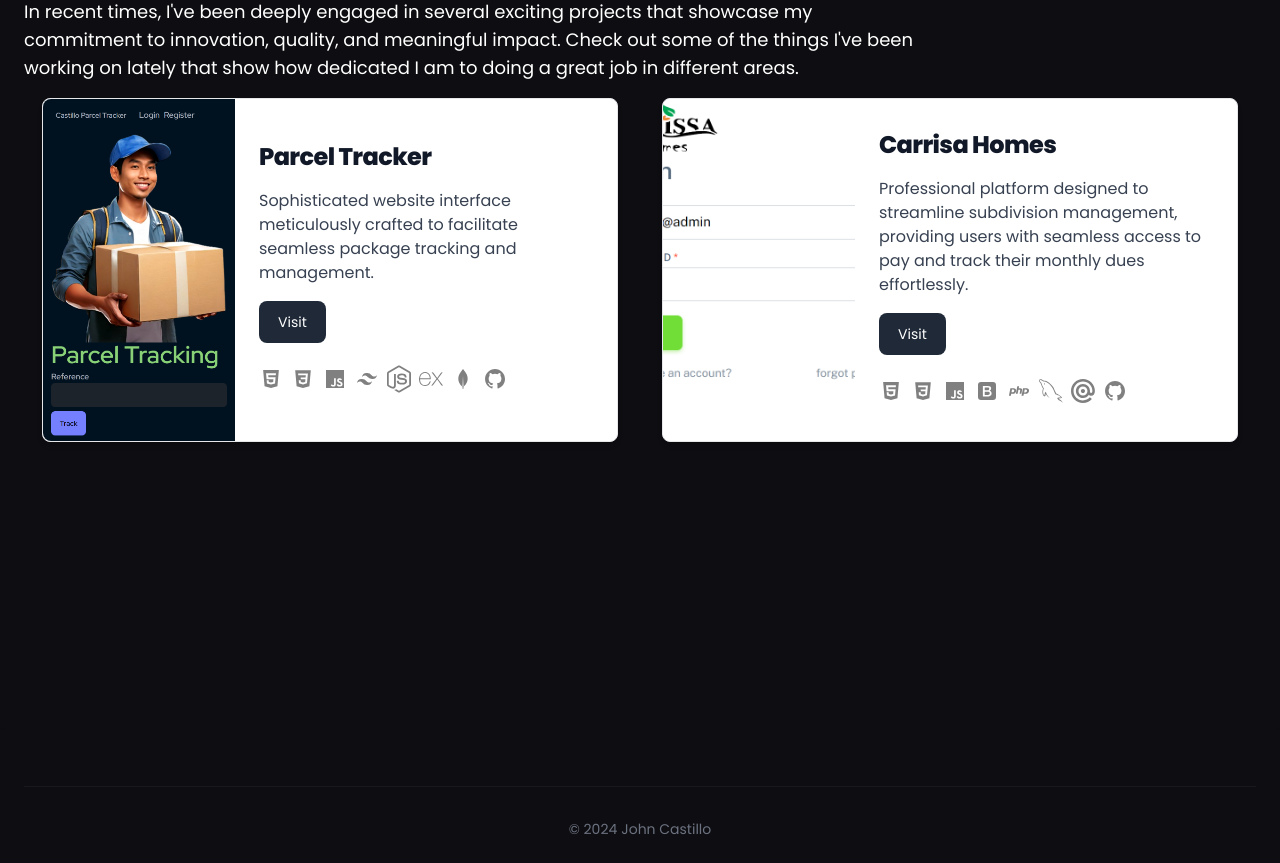
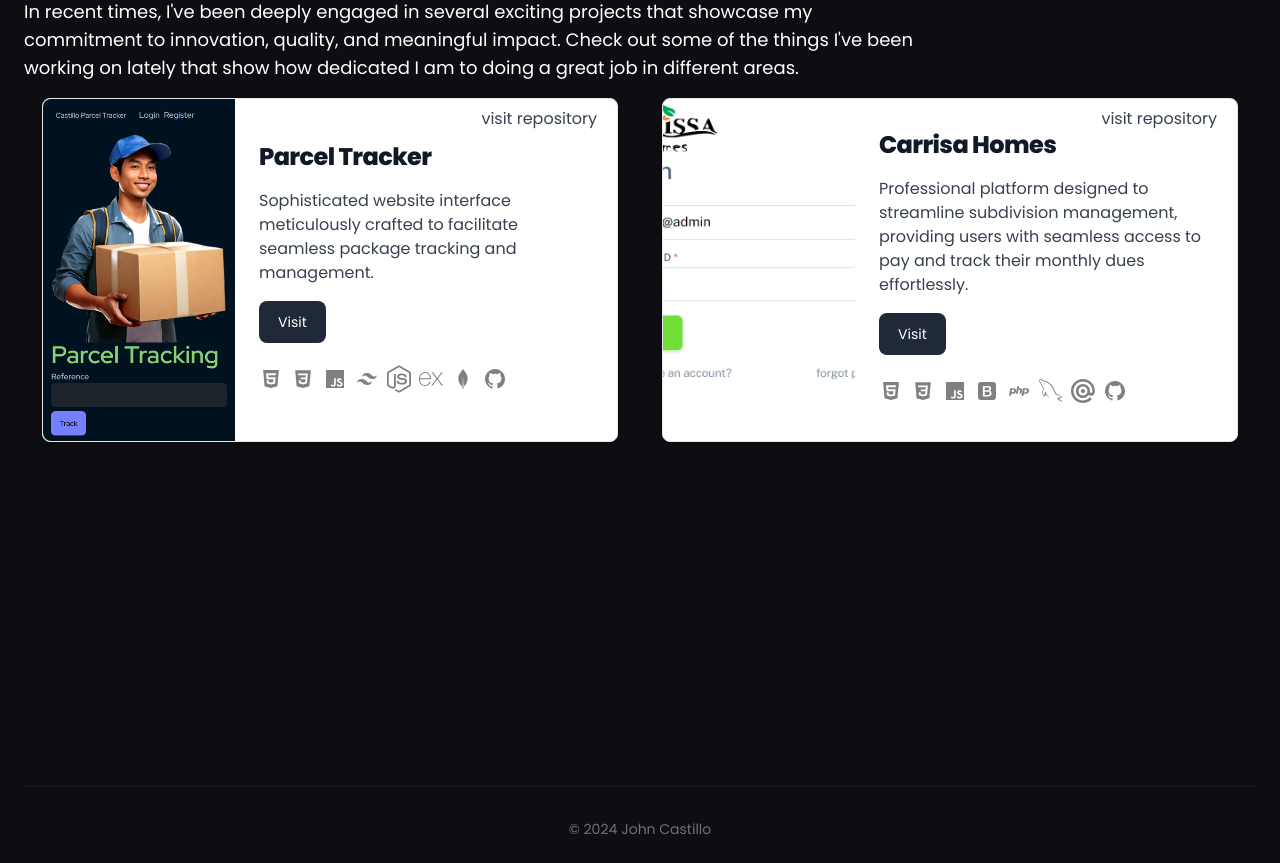
Before and after one commit to JohnZCastillo/portfolio, a React (Vite) app: page / in a window 1280 px wide. Shown: the part 1350-2213 px from the top of the page. Built offline with nearby package versions, Linux system fonts and the light colour scheme.

Commit message:
add repo in projects

```diff
--- a/src/App.jsx
+++ b/src/App.jsx
@@ -147,14 +147,18 @@ function App() {
           </p>
           <div className="grid grid-cols-1 md:grid-cols-2 gap-2 pb-3">
             <Project
+              repo='https://github.com/JohnZCastillo/parcel-tracker'
               img="parcel-tracker.png"
+              website='https://blue-muddy-bream.cyclic.app/'
               title="Parcel Tracker"
               description={descriptions.parcel}
               icons={[Icons.html,Icons.css,Icons.javascript,Icons.tailwind,Icons.node,Icons.express,Icons.mongo,Icons.github,]}
             />
             <Project
+             repo='https://github.com/JohnZCastillo/Capstone'
               img="carrisa.png"
               title="Carrisa Homes"
+              website='https://carrisa-homes.me/'
               description={descriptions.carrisa}
               icons={[Icons.html,Icons.css,Icons.javascript,Icons.bootstrap,Icons.php, Icons.mysql,Icons.mailgun,Icons.github]}
             />
--- a/src/components/Project.jsx
+++ b/src/components/Project.jsx
@@ -13,10 +13,11 @@ export default function Project({
   return (
     <>
         <Card
-          className="max-width-sm mx-auto"
+          className="relative max-width-sm mx-auto"
           imgSrc={img}
           horizontal
         >
+          <a className="text-gray-700 absolute top-2 right-5" href={repo}>visit repository</a>
           <h5 className="text-2xl font-bold tracking-tight text-gray-900 dark:text-white">
             {title}
           </h5>
@@ -26,7 +27,7 @@ export default function Project({
 
           <div>
             <span>
-                <a className="text-black" target="_blank" href="https://blue-muddy-bream.cyclic.app/">
+                <a className="text-black" target="_blank" href={website}>
                 <Button color="dark">Visit</Button>
                 </a>
             </span>
```
